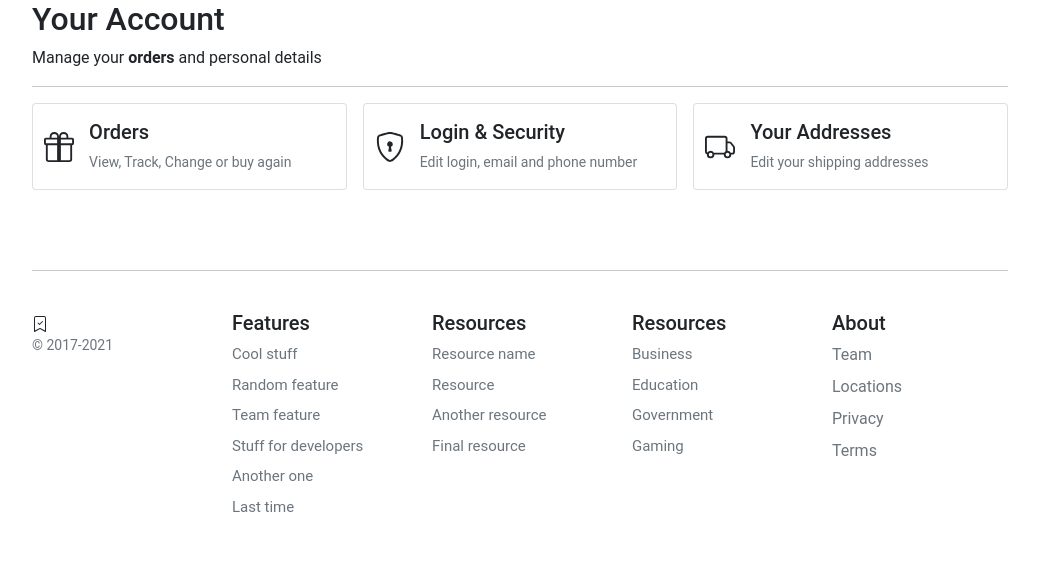
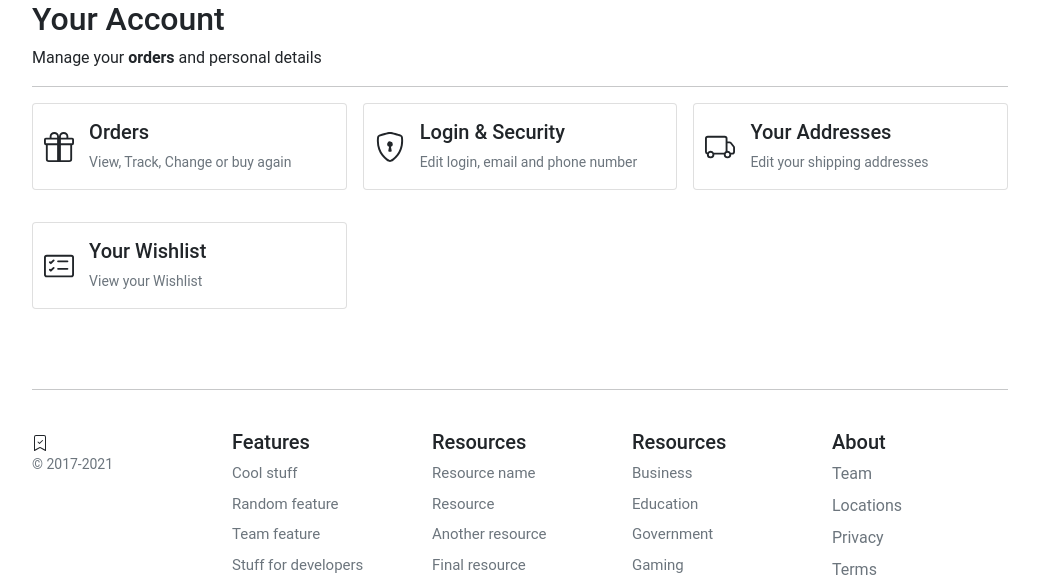
Before and after one commit to SaadEssam/Extra_Store, a Django app: page /account/dashboard/ in a window 1280 px wide. Shown: the part 94-672 px from the top of the page, without its empty margins (120-1159 px from the left). Before the commit the page ends 606 px from the top, so only its background shows below. Run offline with Django 4.2, Linux system fonts and the light colour scheme; a user stored in the database is signed in; data comes from the database, SQL or seed files in the repository; both versions use the stored data as it was after the commit.

Commit message:
Customize wishlist page

```diff
--- a/account/urls.py
+++ b/account/urls.py
@@ -35,5 +35,6 @@ urlpatterns = [
   path("addresses/delete/<slug:id>/", views.delete_address, name="delete_address"),
   path("addresses/set_default/<slug:id>/", views.set_default, name="set_default"),
   # Wishlist
+  path("wishlist/", views.wishlist, name="wishlist"),
   path("wishlist/add_to_wishlist/<int:id>", views.add_to_wishlist, name="user_wishlist"),
 ]
--- a/account/views.py
+++ b/account/views.py
@@ -142,3 +142,8 @@ def add_to_wishlist(request, id):
   else:
     product.users_wishlist.add(request.user)
   return HttpResponseRedirect(request.META["HTTP_REFERER"])
+
+@login_required
+def wishlist(request):
+  products = Product.objects.filter(users_wishlist=request.user)
+  return render(request, "account/dashboard/user_wishlist.html", {"wishlist": products})
--- a/templates/account/dashboard/dashboard.html
+++ b/templates/account/dashboard/dashboard.html
@@ -73,6 +73,26 @@
       </div>
       </a>
     </div>
+    <div class="col">
+      <a href="{% url 'account:wishlist' %}" class="text-reset text-decoration-none" role="button" style="max-width: 540px;">
+      <div class="card mb-3">
+        <div class="row g-0">
+          <div class="col-2 position-relative">
+            <svg class="position-absolute top-50 start-50 translate-middle" xmlns="http://www.w3.org/2000/svg" width="30" height="30" fill="currentColor" class="bi bi-card-checklist" viewBox="0 0 16 16">
+              <path d="M14.5 3a.5.5 0 0 1 .5.5v9a.5.5 0 0 1-.5.5h-13a.5.5 0 0 1-.5-.5v-9a.5.5 0 0 1 .5-.5h13zm-13-1A1.5 1.5 0 0 0 0 3.5v9A1.5 1.5 0 0 0 1.5 14h13a1.5 1.5 0 0 0 1.5-1.5v-9A1.5 1.5 0 0 0 14.5 2h-13z"/>
+              <path d="M7 5.5a.5.5 0 0 1 .5-.5h5a.5.5 0 0 1 0 1h-5a.5.5 0 0 1-.5-.5zm-1.496-.854a.5.5 0 0 1 0 .708l-1.5 1.5a.5.5 0 0 1-.708 0l-.5-.5a.5.5 0 1 1 .708-.708l.146.147 1.146-1.147a.5.5 0 0 1 .708 0zM7 9.5a.5.5 0 0 1 .5-.5h5a.5.5 0 0 1 0 1h-5a.5.5 0 0 1-.5-.5zm-1.496-.854a.5.5 0 0 1 0 .708l-1.5 1.5a.5.5 0 0 1-.708 0l-.5-.5a.5.5 0 0 1 .708-.708l.146.147 1.146-1.147a.5.5 0 0 1 .708 0z"/>
+            </svg>
+          </div>
+          <div class="col-10">
+            <div class="card-body ps-0 ps-md-1">
+              <h1 class="h5">Your Wishlist</h1>
+              <p class="card-text small text-muted">View your Wishlist</p>
+            </div>
+          </div>
+        </div>
+      </div>
+      </a>
+    </div>
 
   </div>
 
```
Also changed, not shown: templates/account/dashboard/user_wishlist.html (added, +38 -0 lines), db.sqlite3.
